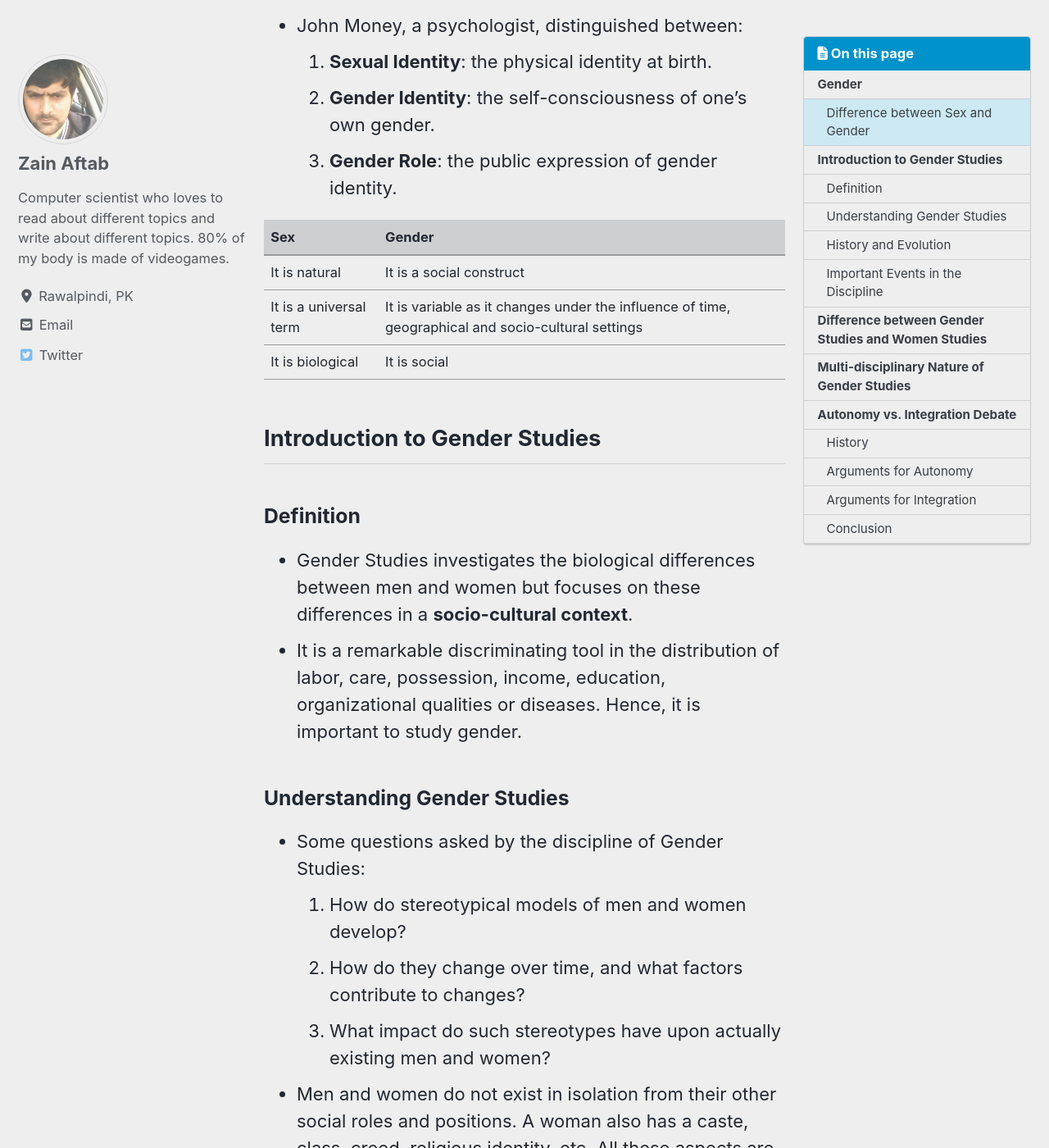
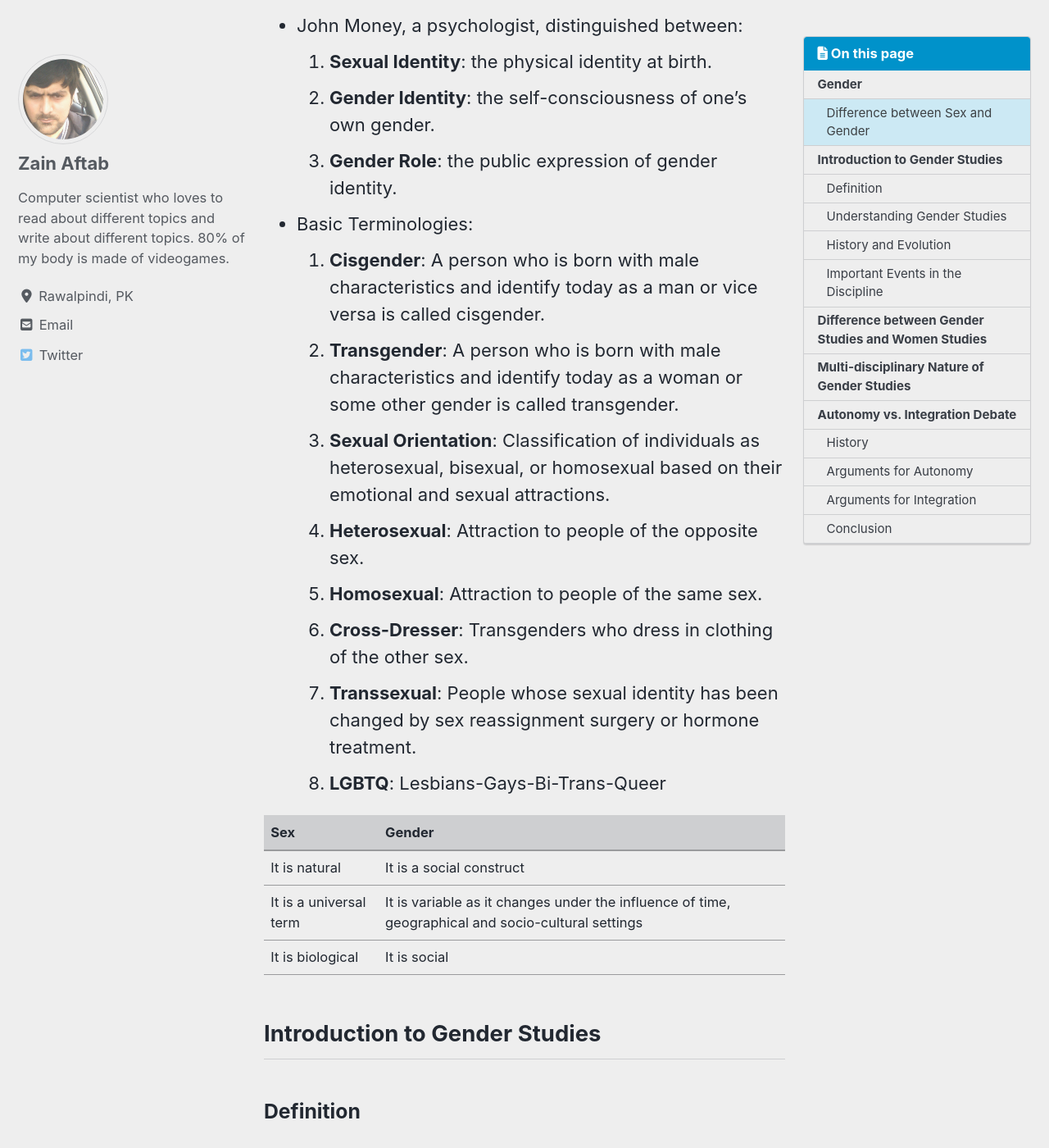
Before and after one commit to zainaftab2225/zainaftab2225.github.io, a Jekyll site: the page built from _genderstudies/introduction-to-gender-studies.md, in a window 1280 px wide and 1400 px high, scrolled down 1720 px. Shown: the whole window at 82% size. Built offline with Jekyll 4.4.1, drawn with Linux system fonts in a browser that asks for light colours; cached includes are drawn as plain includes; nearby versions of some CDN libraries; some of the changed text lies outside the part shown.

Commit message:
website updates

```diff
--- a/_genderstudies/introduction-to-gender-studies.md
+++ b/_genderstudies/introduction-to-gender-studies.md
@@ -26,6 +26,16 @@ date: 2020-09-27
   1. **Sexual Identity**: the physical identity at birth.
   2. **Gender Identity**: the self-consciousness of one's own gender.
   3. **Gender Role**: the public expression of gender identity.
+
+- Basic Terminologies:
+  1. **Cisgender**: A person who is born with male characteristics and identify today as a man or vice versa is called cisgender.
+  2. **Transgender**: A person who is born with male characteristics and identify today as a woman or some other gender is called transgender.
+  3. **Sexual Orientation**: Classification of individuals as heterosexual, bisexual, or homosexual based on their emotional and sexual attractions.
+  4. **Heterosexual**: Attraction to people of the opposite sex.
+  5. **Homosexual**: Attraction to people of the same sex.
+  6. **Cross-Dresser**: Transgenders who dress in clothing of the other sex.
+  7. **Transsexual**: People whose sexual identity has been changed by sex reassignment surgery or hormone treatment.
+  8. **LGBTQ**: Lesbians-Gays-Bi-Trans-Queer
 
 | Sex | Gender |
 |------- | ---------|
```
Also changed, not shown: other parts of _genderstudies/introduction-to-gender-studies.md (+1 -1 lines).
